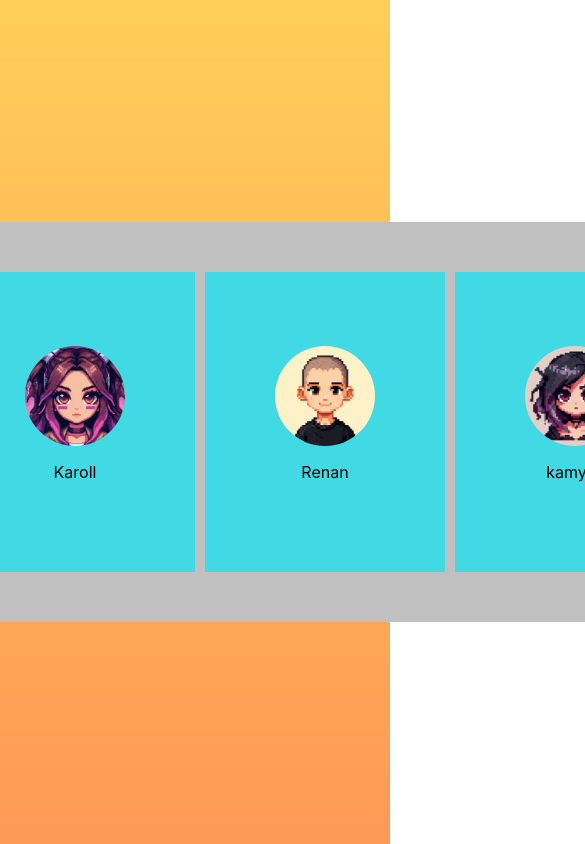
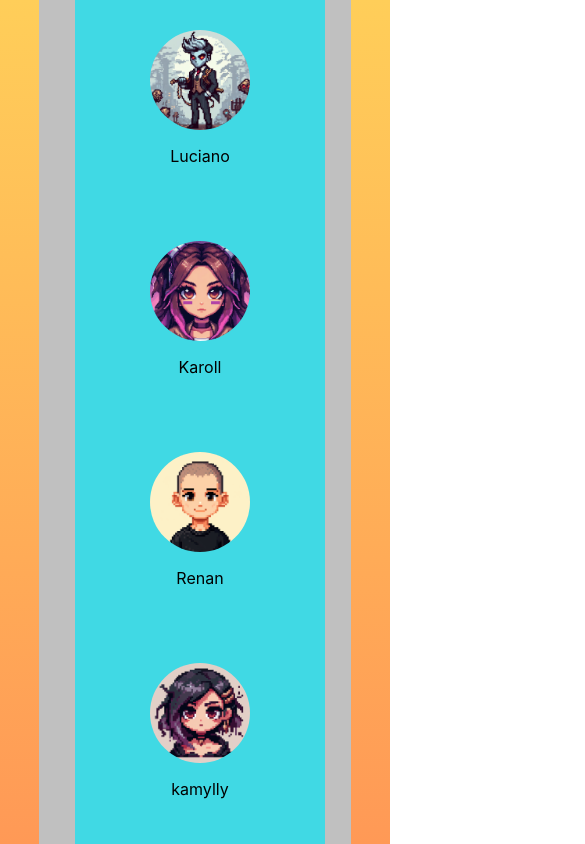
Before and after one commit to DanielMoura1/Culto, a React (Create React App) app: page / in a window 390 px wide. Shown: the top 844 px of the page, 585 px wide, since content can reach past the window. Built offline with nearby package versions, Linux system fonts and the light colour scheme.

Commit message:
arrumar a tela pra celular

```diff
--- a/src/App.css
+++ b/src/App.css
@@ -201,11 +201,7 @@
 }
 
 
-@media (prefers-reduced-motion: no-preference) {
-  .App-logo {
-    animation: App-logo-spin infinite 20s linear;
-  }
-}
+
 
 .App-header {
   background-color: #282c34;
@@ -222,11 +218,29 @@
   color: #61dafb;
 }
 
-@keyframes App-logo-spin {
-  from {
-    transform: rotate(0deg);
+
+@media only screen and (max-width: 600px) {
+  .selecao{
+    background: silver;
+    height: 100%;
+    width: 80%;
+    display: flex;
+    align-items: center;
+    justify-content: center;
+    flex-direction: column;
+    overflow-y: auto; /* Habilita a rolagem horizontal quando necessário */
+    white-space: nowrap;
+    padding-left: 0px;
+    margin-right: 0px;
   }
-  to {
-    transform: rotate(360deg);
+  .game{
+    background: white;
+    height: 80%;
+    width: 80%;
+    display: flex;
+    align-items: center;
+    justify-content: center;
+    flex-direction: column;
+    border-radius: 10px;
   }
 }
```
